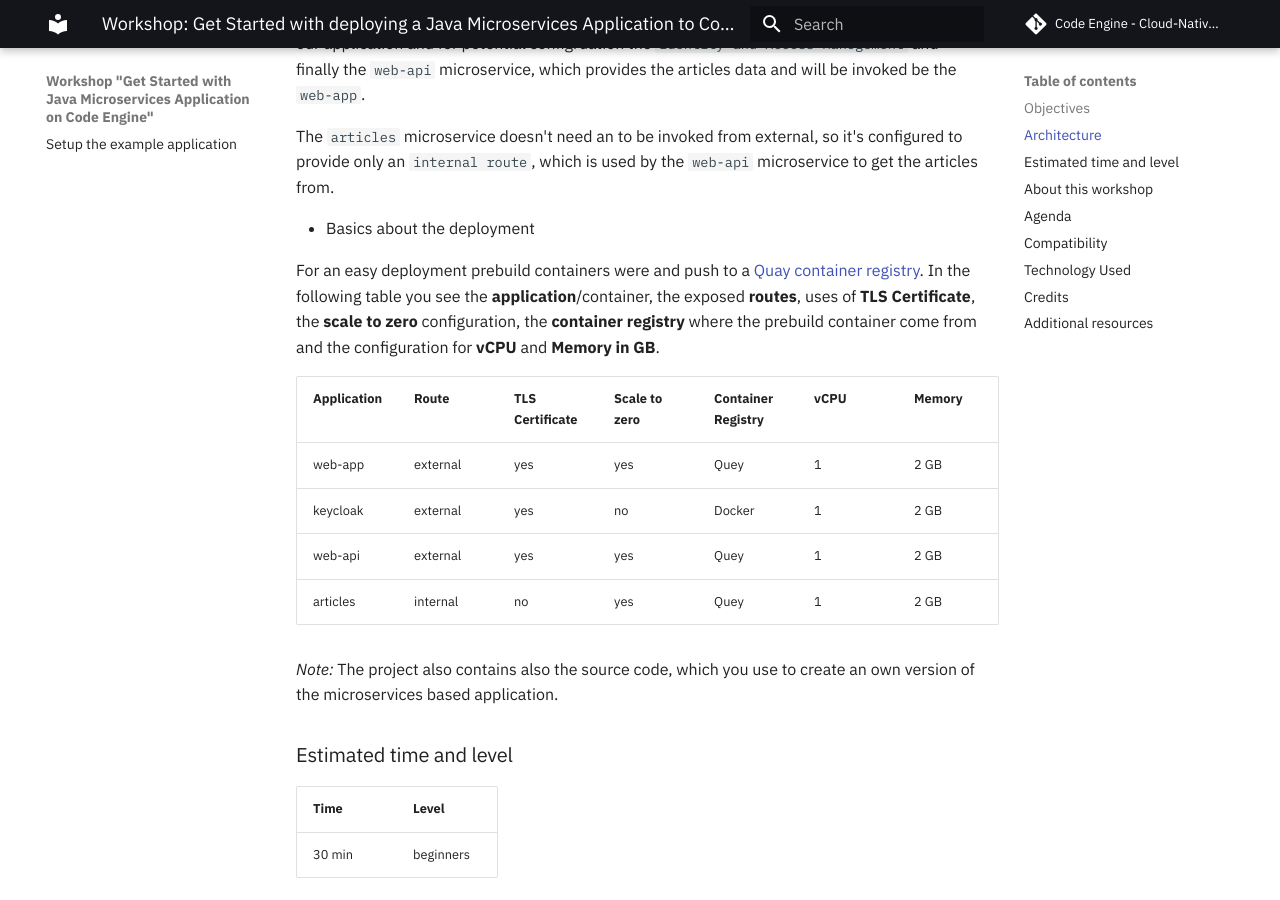
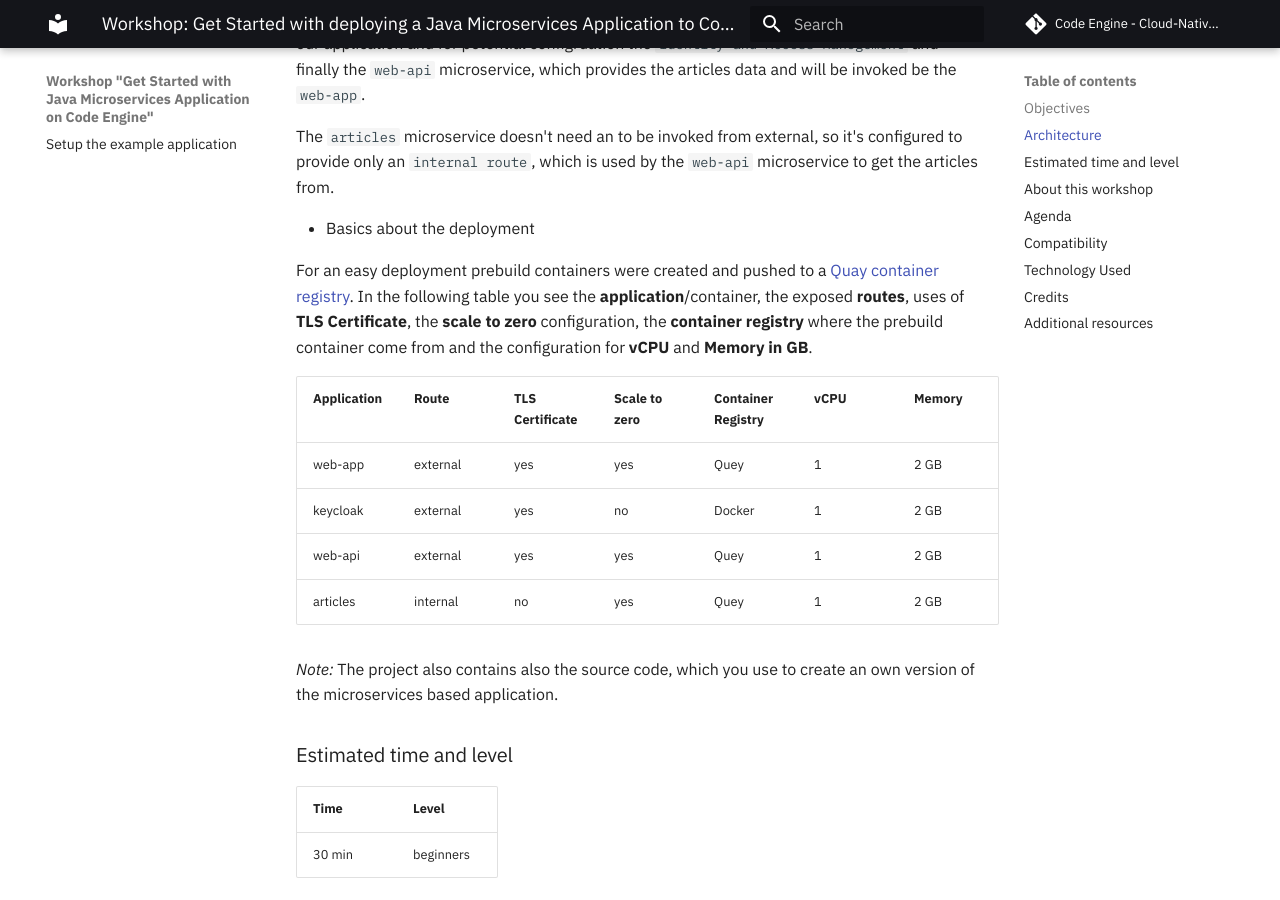
Before and after one commit to thomassuedbroecker/ce-cns-problem, an MkDocs documentation site: the page built from documentation/README.md, in a window 1280 px wide and 900 px high, scrolled down 1990 px. Built offline with MkDocs 1.6.1 and Material for MkDocs 9.7.7, drawn with Linux system fonts in a browser that asks for light colours; comment, search, counter and statistics services are not loaded.

Commit message:
update documentation

```diff
--- a/documentation/README.md
+++ b/documentation/README.md
@@ -40,7 +40,7 @@
 
 * Basics about the deployment
 
-For an easy deployment prebuild containers were and push to a [Quay container registry](https://quay.io/user/tsuedbroecker).
+For an easy deployment prebuild containers were created and pushed to a [Quay container registry](https://quay.io/user/tsuedbroecker).
 In the following table you see the **application**/container, the exposed **routes**, uses of **TLS Certificate**, the **scale to zero** configuration, the **container registry** where the prebuild container come from and the configuration for **vCPU** and **Memory in GB**.
 
 | **Application** | **Route** | **TLS Certificate** | **Scale to zero** | **Container Registry** | **vCPU** | **Memory** |
```
